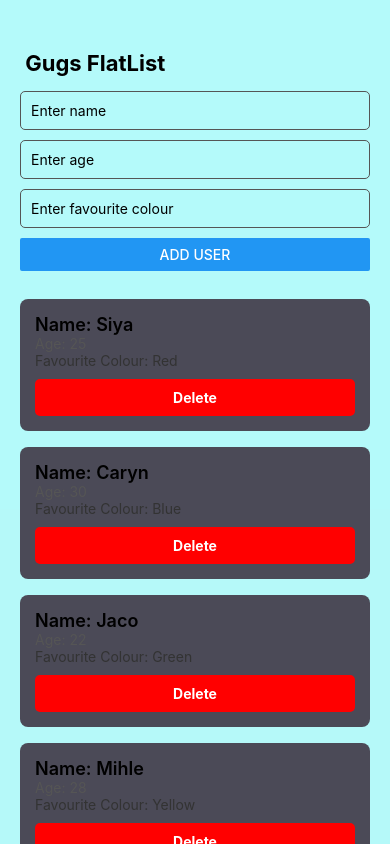
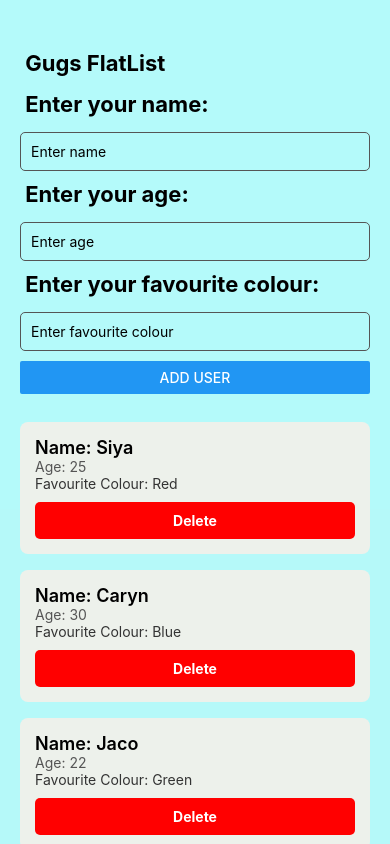
Before and after one commit to Gugulethu11/MyFlatListApp, a React Native app: screen / in a window 390 px wide. Built offline with nearby package versions, Linux system fonts and the light colour scheme.

Commit message:
added labels above each text input.

```diff
--- a/App.tsx
+++ b/App.tsx
@@ -68,12 +68,14 @@ export default function App() {
 
       {/* Input fields */}
       <View style={styles.inputContainer}>
+        <Text style={styles.title}> Enter your name: </Text>
         <TextInput
           style={styles.input}
           placeholder="Enter name"
           value={newName}
           onChangeText={setNewName}
         />
+        <Text style={styles.title}> Enter your age: </Text>
         <TextInput
           style={styles.input}
           placeholder="Enter age"
@@ -81,6 +83,7 @@ export default function App() {
           onChangeText={setNewAge}
           keyboardType="numeric"
         />
+        <Text style={styles.title}> Enter your favourite colour: </Text>
         <TextInput
           style={styles.input}
           placeholder="Enter favourite colour"
@@ -130,7 +133,7 @@ const styles = StyleSheet.create({
     borderRadius: 5,
   },
   item: {
-    backgroundColor: "#4b4a57ff",
+    backgroundColor: "#edf1ebff",
     padding: 15,
     marginVertical: 8,
     borderRadius: 8,
```
